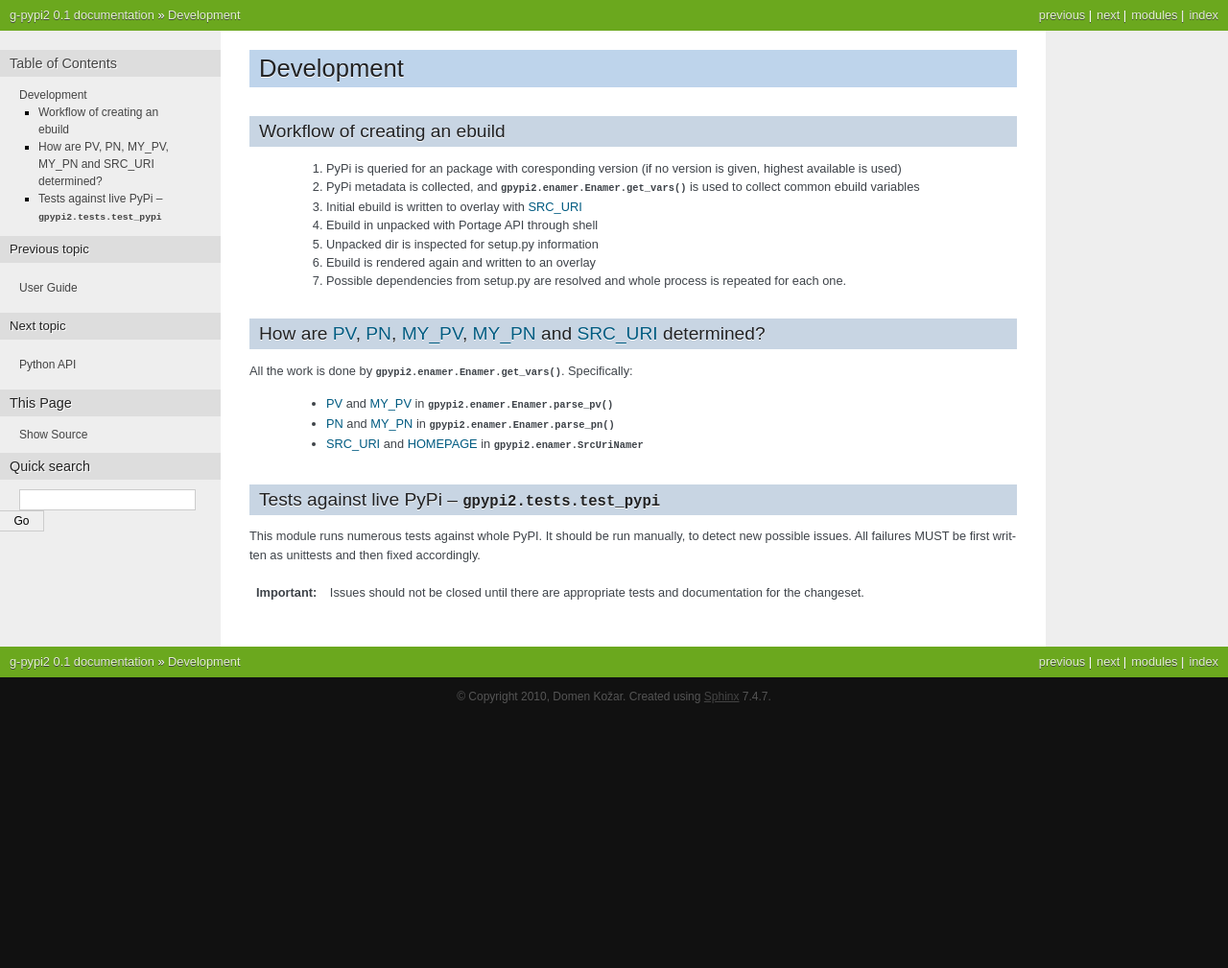
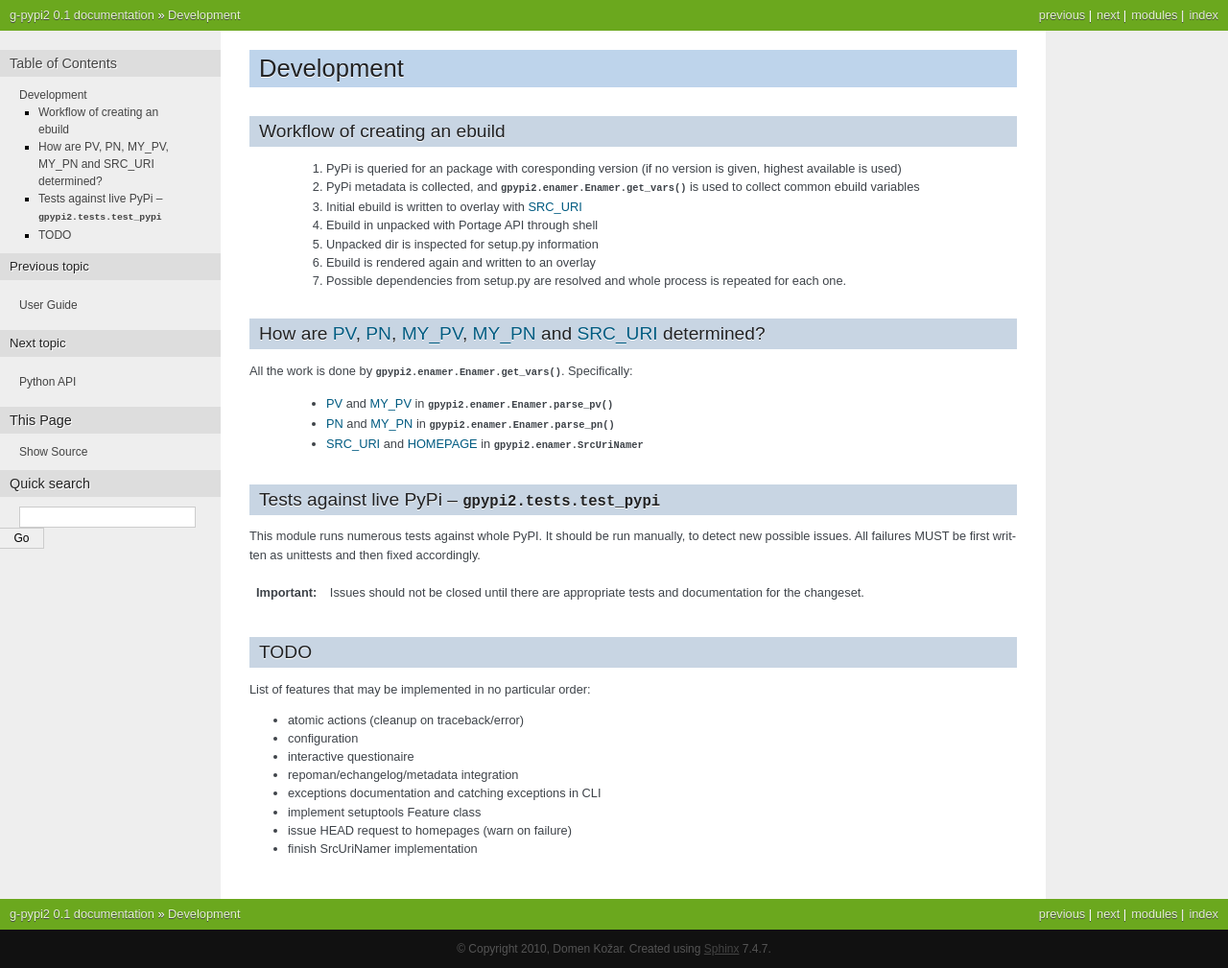
Before and after one commit to domenkozar/g-pypi, a Sphinx documentation site: the page built from docs/source/development.rst, in a window 1280 px wide. Shown: the whole page at 96% size. Built offline with Sphinx 7.4.7, drawn with Linux system fonts in a browser that asks for light colours; before the commit the page ends 900 px from its top, so only the background shows below that.

Commit message:
add TODO list

```diff
--- a/docs/source/development.rst
+++ b/docs/source/development.rst
@@ -43,3 +43,25 @@ and then fixed accordingly.
 
     Issues should not be closed until there are appropriate tests
     and documentation for the changeset.
+
+
+TODO
+********************************************************
+
+List of features that may be implemented in no particular order:
+
+* atomic actions (cleanup on traceback/error)
+
+* configuration
+
+* interactive questionaire
+
+* repoman/echangelog/metadata integration
+
+* exceptions documentation and catching exceptions in CLI
+
+* implement setuptools Feature class
+
+* issue HEAD request to homepages (warn on failure)
+
+* finish SrcUriNamer implementation
```
Also changed, not shown: 1 other file.
